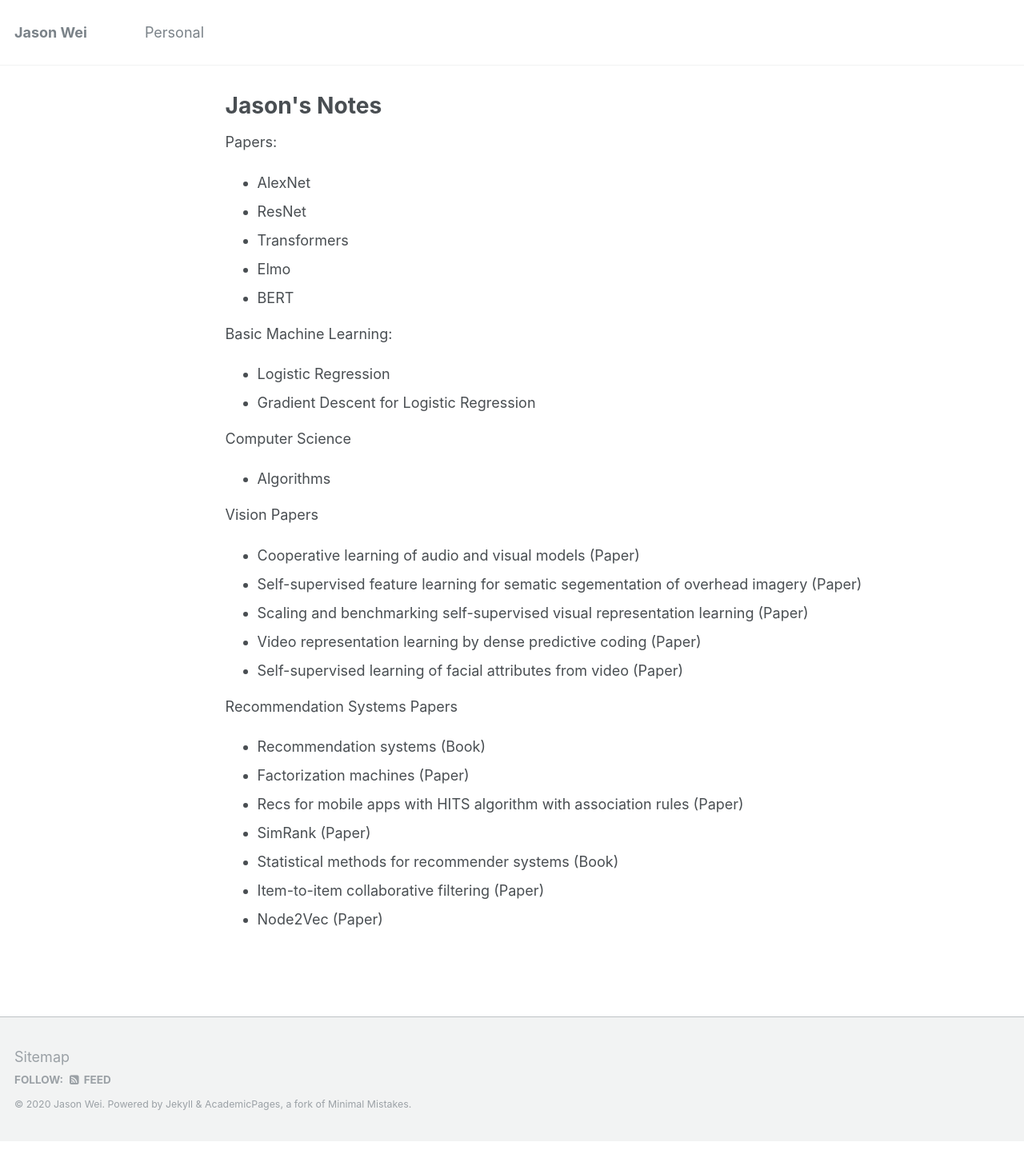
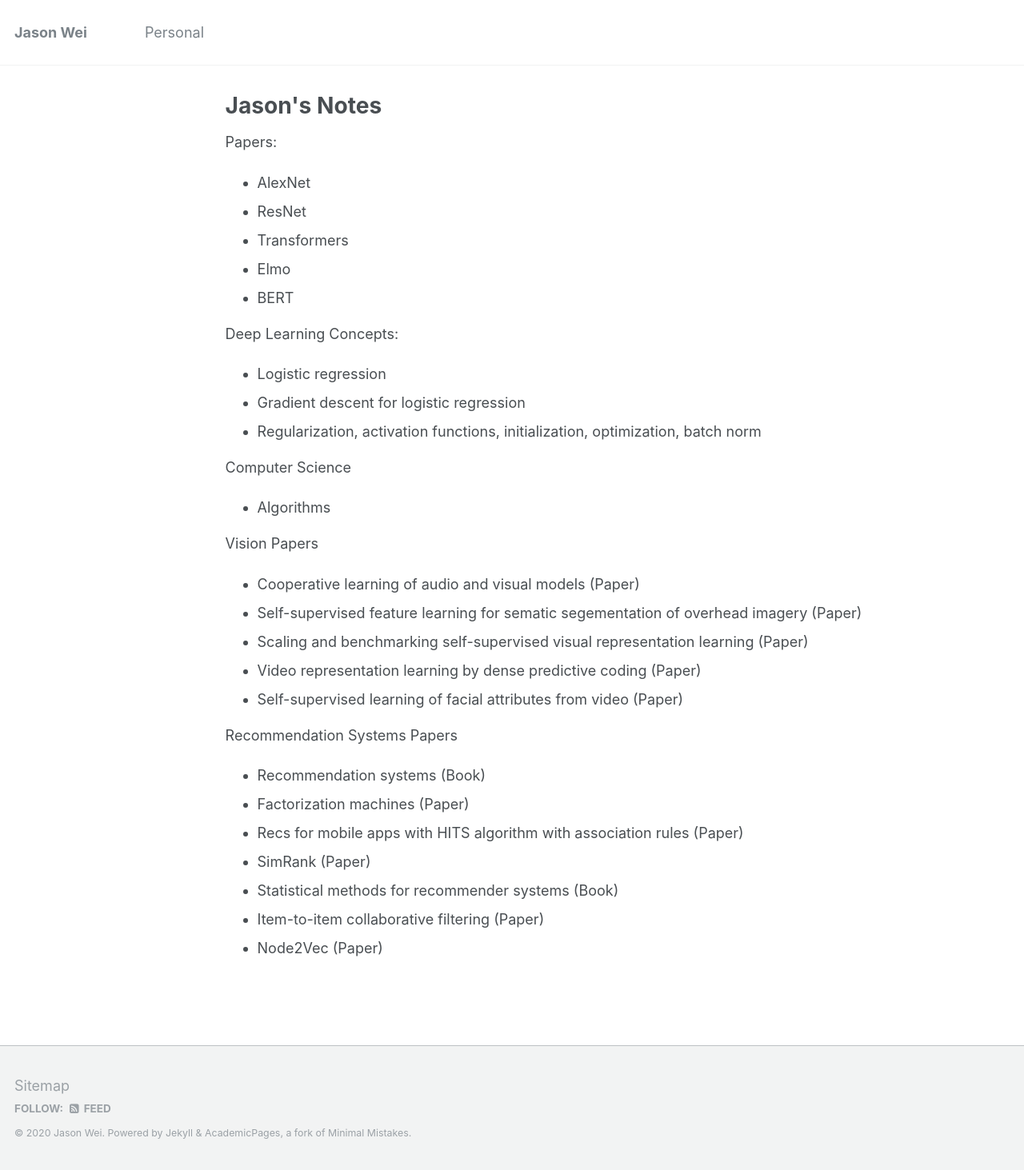
Before and after one commit to jasonwei20/jasonwei20.github.io, a Jekyll site: the page built from _pages/jasons_notes.md, in a window 1280 px wide. Shown: the whole page at 80% size. Built offline with Jekyll 4.4.1, drawn with Linux system fonts in a browser that asks for light colours; before the commit the page ends 1427 px from its top, so only the background shows below that.

Commit message:
add improving neural nets notes

```diff
--- a/_pages/jasons_notes.md
+++ b/_pages/jasons_notes.md
@@ -12,10 +12,10 @@ Papers:
 * Elmo
 * BERT
 
-
-Basic Machine Learning:
-* [Logistic Regression](/files/logistic_regression_notes.pdf)
-* [Gradient Descent for Logistic Regression](/files/IMG_3902.JPG)
+Deep Learning Concepts:
+* [Logistic regression](/files/logistic_regression_notes.pdf)
+* [Gradient descent for logistic regression](/files/IMG_3902.JPG)
+* [Regularization, activation functions, initialization, optimization, batch norm](/files/improving_neural_nets_notes.pdf)
 
 Computer Science
 * [Algorithms](/files/algo_notes.pdf)
```
Also changed, not shown: 1 other file.
